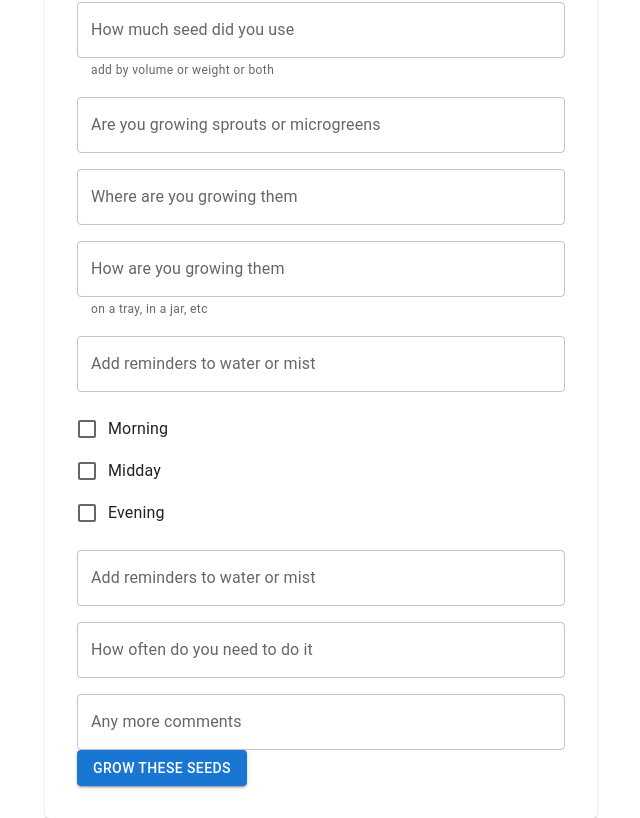
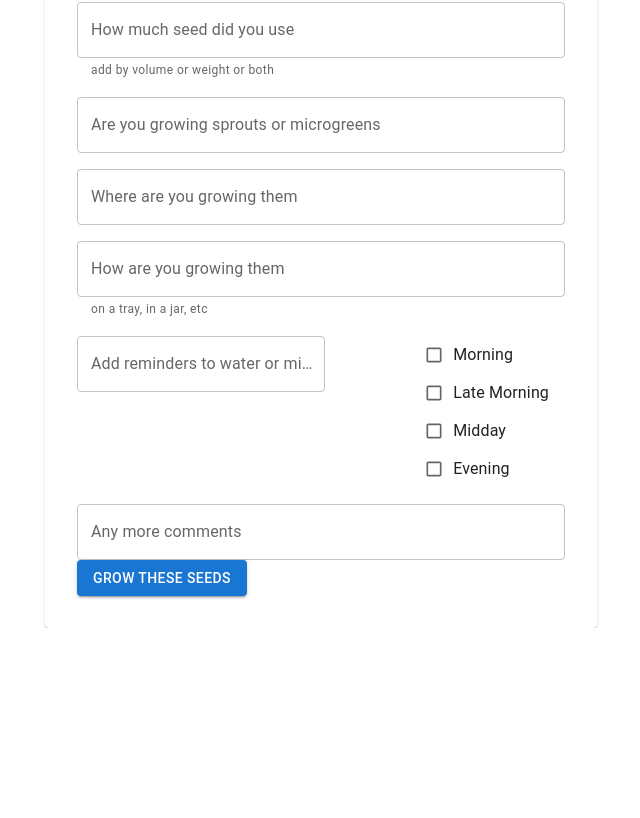
Before and after one commit to danppo/seed-task-tracker, a React (Create React App) app: page / in a window 1280 px wide. Shown: the part 713-1531 px from the top of the page, without its empty margins (319-959 px from the left). After the commit the page ends 1341 px from the top, so only its background shows below. Built offline with nearby package versions, Linux system fonts and the light colour scheme; the HTML template or start-up script is replaced by a standard one.

Commit message:
added sass, added props to replace static data

```diff
--- a/package.json
+++ b/package.json
@@ -18,6 +18,7 @@
     "react-dom": "^17.0.2",
     "react-router-dom": "^6.2.1",
     "react-scripts": "5.0.0",
+    "sass": "^1.49.1",
     "typescript": "^4.5.5",
     "web-vitals": "^2.1.4"
   },
--- a/src/App.tsx
+++ b/src/App.tsx
@@ -3,7 +3,7 @@ import { Routes, Route, Outlet, Link } from "react-router-dom";
 import Form from './components/form';
 import logo from './logo.svg';
 import Container from '@mui/material/Container';
-import './App.css';
+import './App.scss';
 
 const App = () => {
 
--- a/src/components/form/form.tsx
+++ b/src/components/form/form.tsx
@@ -19,6 +19,12 @@ const Form = () => {
 
   const onSubmit = () => {
     console.log('submitted')
+  }
+  const onScheduledInput = (item: object) => {
+    console.log('triggered')
+    console.log(item);
+
+
   }
 
 
@@ -86,18 +92,10 @@ const Form = () => {
           onChange={(e: React.ChangeEvent<HTMLInputElement>) => setGrowthMedium(e.target.value)}
         />
 
-        <ScheduleInput />
-        <TextField
-          id="taskAction"
+        <ScheduleInput
           label="Add reminders to water or mist"
-          value={taskAction}
-          onChange={(e: React.ChangeEvent<HTMLInputElement>) => setTaskAction(e.target.value)}
-        />
-        <TextField
-          id="taskschedule"
-          label="How often do you need to do it"
-          value={taskSchedule}
-          onChange={(e: React.ChangeEvent<HTMLInputElement>) => setTaskSchedule(e.target.value)}
+          checkboxValues={[ 'Morning', 'Late Morning', 'Midday', 'Evening' ]} //TODO: pull these values from user settings
+          onChange={onScheduledInput}
         />
         {/* TODO: add multiple tasks */}
         <TextField
--- a/src/components/scheduleInput/scheduleInput.tsx
+++ b/src/components/scheduleInput/scheduleInput.tsx
@@ -1,59 +1,69 @@
-import {ChangeEvent, useState} from 'react';
+import {ChangeEvent, useEffect, useState} from 'react';
 import TextField from '@mui/material/TextField';
 import FormGroup from '@mui/material/FormGroup';
 import FormControlLabel from '@mui/material/FormControlLabel';
 import Checkbox from '@mui/material/Checkbox';
+import styles from './scheduledInput.module.scss';
 
-const ScheduleInput= () => {
-  const [pickedTime, setPickedTime] = useState<string[]>([]);
-  const [taskAction, setTaskAction ] = useState<string>('');
-  const times = [
-    'Morning',
-    'Midday',
-    'Evening',
-  ];
-// TODO: pass in times
-// TODO: textfield label
-// TODO: passin onchange action
+type Props = {
+  label: string;
+  checkboxValues: string[];
+  onChange: (item: object) => void;
+}
+// TODO: rename component
+const ScheduleInput= ({
+  label,
+  checkboxValues,
+  onChange
+}: Props
+) => {
+  const [pickedCheckBox, setPickedCheckBox] = useState<string[]>([]);
+  const [inputValue, setInputValue ] = useState<string>('');
 // TODO: Style input boxes
 
   const handleChange = (event:ChangeEvent<HTMLInputElement>) => {
     const name = event.target.name;
-    if (pickedTime.indexOf(name) === -1) {
-      setPickedTime([...pickedTime, name])
+    if (pickedCheckBox.indexOf(name) === -1) {
+      setPickedCheckBox([...pickedCheckBox, name])
     } else {
-      const filterArray = pickedTime.filter((item: string) => item !== name);
-      setPickedTime(filterArray)
+      const filterArray = pickedCheckBox.filter((item: string) => item !== name);
+      setPickedCheckBox(filterArray)
     }
   };
+  useEffect(() => {
+    if (inputValue.length > 0 && pickedCheckBox.length > 0)
+    onChange({ inputValue, pickedCheckBox })
+
+  }, [pickedCheckBox, inputValue])
 
   return (
-    <>
+    <div className={styles.InputAndOptions}>
       <TextField
         id="taskAction"
-        label="Add reminders to water or mist"
-        value={taskAction}
-        onChange={(e: React.ChangeEvent<HTMLInputElement>) => setTaskAction(e.target.value)}
+        label={label}
+        value={inputValue}
+        onChange={(e: React.ChangeEvent<HTMLInputElement>) => setInputValue(e.target.value)}
       />
       <FormGroup>
         {
-          times.map((time) =>
+          checkboxValues.map((checkValue: string) =>
             <FormControlLabel
-              key={time}
+              key={checkValue}
               control={
                 <Checkbox
-                  checked={pickedTime.indexOf(time) === -1 ? false : true }
+                  checked={pickedCheckBox.indexOf(checkValue) === -1 ? false : true }
                   onChange={handleChange}
-                  name={time}
+                  name={checkValue}
                   inputProps={{ 'aria-label': 'controlled' }}
+                  size="small"
                 />
               }
-              label={time}
+              label={checkValue}
             />
           )
         }
       </FormGroup>
-    </>
+    </div>
   );
 }
 
--- /dev/null
+++ b/src/components/scheduleInput/scheduledInput.module.scss
@@ -0,0 +1,5 @@
+.InputAndOptions{
+  display: flex;
+  justify-content: space-between;
+
+}
--- a/src/index.tsx
+++ b/src/index.tsx
@@ -1,6 +1,6 @@
 import React from 'react';
 import ReactDOM from 'react-dom';
-import './index.css';
+import './index.scss';
 import App from './App';
 import { BrowserRouter } from "react-router-dom";
 import reportWebVitals from './reportWebVitals';
```
Also changed, not shown: src/App.scss (renamed from src/App.css), src/index.scss (renamed from src/index.css), 1 other file (tests, documents, lock files or other folders).
